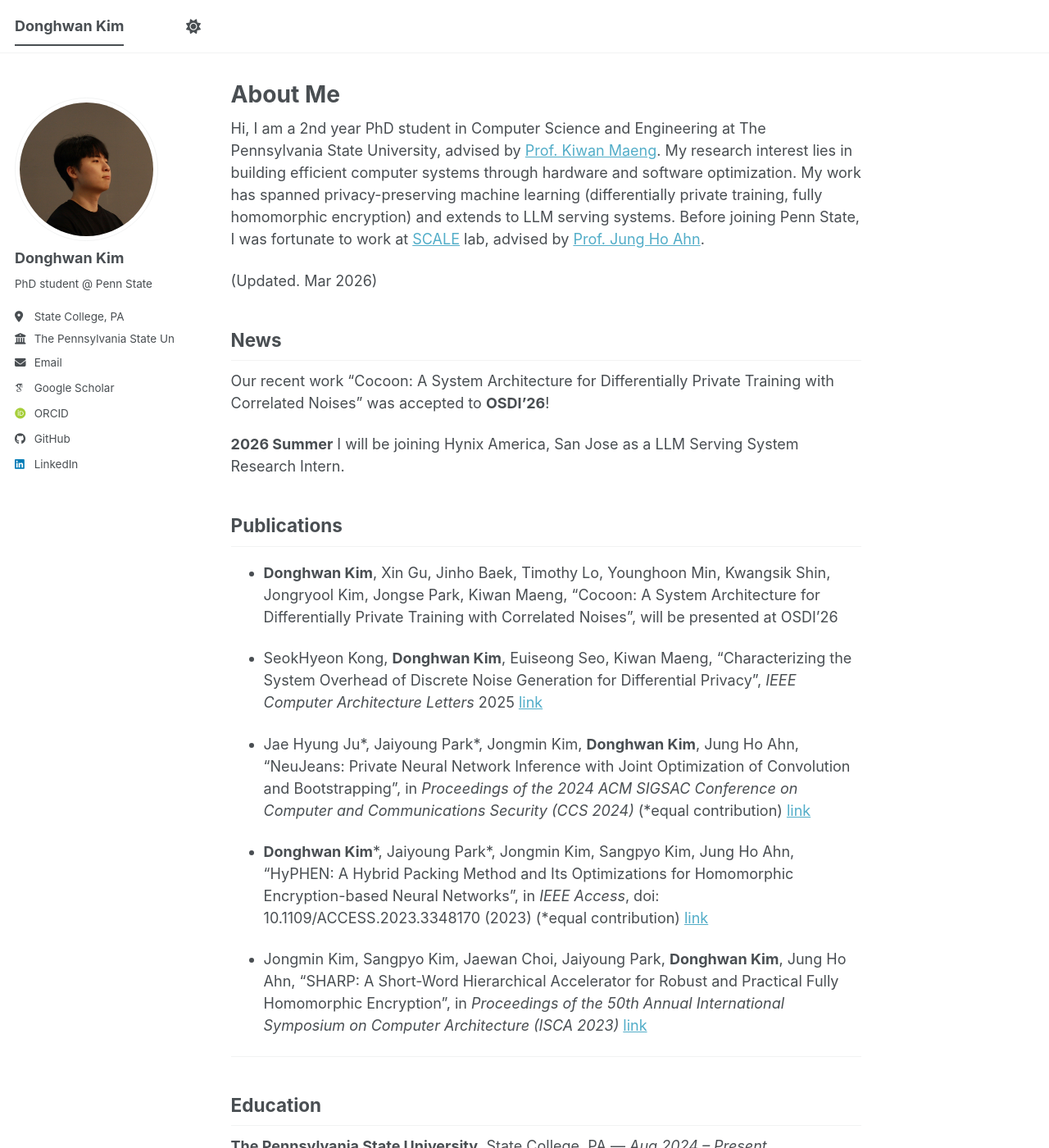
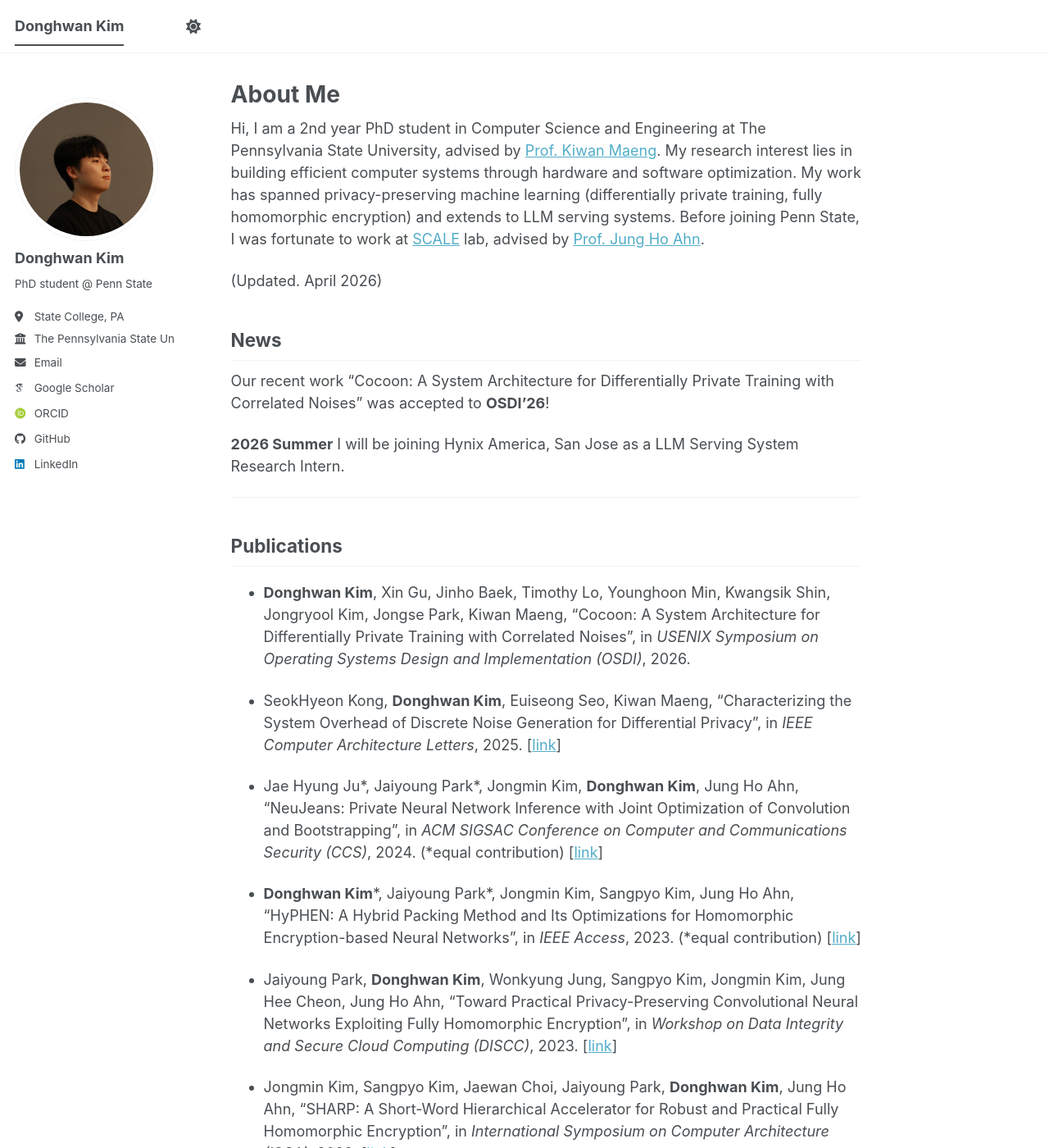
Before and after one commit to heyday98/heyday98.github.io, a Jekyll site: the page built from _pages/about.md, in a window 1280 px wide and 1400 px high. Shown: the whole window at 82% size. Built offline with Jekyll 4.4.1, drawn with Linux system fonts in a browser that asks for light colours; some web fonts are replaced; a script bundle is joined from its source files by our own code; library files that are not in the unit come from our copies; some of the changed text lies outside the part shown.

Commit message:
Consistent publications

```diff
--- a/_includes/footer/custom.html
+++ b/_includes/footer/custom.html
@@ -6,7 +6,3 @@
     mermaid.initialize({startOnLoad:true, theme:'default'});
     await mermaid.run({querySelector:'code.language-mermaid'});
 </script>
-
-<div style="display: flex; justify-content: center; padding-bottom: 20px;">
-    <script type="text/javascript" id="mapmyvisitors" src="//mapmyvisitors.com/map.js?d=ydhmIGAGJy2WyUqDmKtdx-iKttAYnqQbakBVGjNGwe8&cl=ffffff&w=a"></script>
-</div>
--- a/_pages/about.md
+++ b/_pages/about.md
@@ -9,24 +9,28 @@ redirect_from:
 
 Hi, I am a 2nd year PhD student in Computer Science and Engineering at The Pennsylvania State University, advised by [Prof. Kiwan Maeng](https://kiwanmaeng.com/). My research interest lies in building efficient computer systems through hardware and software optimization. My work has spanned privacy-preserving machine learning (differentially private training, fully homomorphic encryption) and extends to LLM serving systems. Before joining Penn State, I was fortunate to work at [SCALE](https://scale.snu.ac.kr/) lab, advised by [Prof. Jung Ho Ahn](https://geniajh.github.io/).
 
-(Updated. Mar 2026)
+(Updated. April 2026)
 
 ## News
 Our recent work "Cocoon: A System Architecture for Differentially Private Training with Correlated Noises" was accepted to **OSDI'26**!
 
 **2026 Summer** I will be joining Hynix America, San Jose as a LLM Serving System Research Intern.
 
+---
+
 ## Publications
 
-- **Donghwan Kim**, Xin Gu, Jinho Baek, Timothy Lo, Younghoon Min, Kwangsik Shin, Jongryool Kim, Jongse Park, Kiwan Maeng, "Cocoon: A System Architecture for Differentially Private Training with Correlated Noises", will be presented at OSDI'26
+- **Donghwan Kim**, Xin Gu, Jinho Baek, Timothy Lo, Younghoon Min, Kwangsik Shin, Jongryool Kim, Jongse Park, Kiwan Maeng, "Cocoon: A System Architecture for Differentially Private Training with Correlated Noises", in *USENIX Symposium on Operating Systems Design and Implementation (OSDI)*, 2026.
 
-- SeokHyeon Kong, **Donghwan Kim**, Euiseong Seo, Kiwan Maeng, "Characterizing the System Overhead of Discrete Noise Generation for Differential Privacy", *IEEE Computer Architecture Letters* 2025 [link](https://ieeexplore.ieee.org/document/11223060)
+- SeokHyeon Kong, **Donghwan Kim**, Euiseong Seo, Kiwan Maeng, "Characterizing the System Overhead of Discrete Noise Generation for Differential Privacy", in *IEEE Computer Architecture Letters*, 2025. \[[link](https://ieeexplore.ieee.org/document/11223060)\]
 
-- Jae Hyung Ju\*, Jaiyoung Park\*, Jongmin Kim, **Donghwan Kim**, Jung Ho Ahn, "NeuJeans: Private Neural Network Inference with Joint Optimization of Convolution and Bootstrapping", in *Proceedings of the 2024 ACM SIGSAC Conference on Computer and Communications Security (CCS 2024)* (\*equal contribution) [link](https://arxiv.org/pdf/2312.04356)
+- Jae Hyung Ju\*, Jaiyoung Park\*, Jongmin Kim, **Donghwan Kim**, Jung Ho Ahn, "NeuJeans: Private Neural Network Inference with Joint Optimization of Convolution and Bootstrapping", in *ACM SIGSAC Conference on Computer and Communications Security (CCS)*, 2024. (\*equal contribution) \[[link](https://arxiv.org/pdf/2312.04356)\]
 
-- **Donghwan Kim**\*, Jaiyoung Park\*, Jongmin Kim, Sangpyo Kim, Jung Ho Ahn, "HyPHEN: A Hybrid Packing Method and Its Optimizations for Homomorphic Encryption-based Neural Networks", in *IEEE Access*, doi: 10.1109/ACCESS.2023.3348170 (2023) (\*equal contribution) [link](https://arxiv.org/pdf/2302.02407)
+- **Donghwan Kim**\*, Jaiyoung Park\*, Jongmin Kim, Sangpyo Kim, Jung Ho Ahn, "HyPHEN: A Hybrid Packing Method and Its Optimizations for Homomorphic Encryption-based Neural Networks", in *IEEE Access*, 2023. (\*equal contribution) \[[link](https://arxiv.org/pdf/2302.02407)\]
 
-- Jongmin Kim, Sangpyo Kim, Jaewan Choi, Jaiyoung Park, **Donghwan Kim**, Jung Ho Ahn, "SHARP: A Short-Word Hierarchical Accelerator for Robust and Practical Fully Homomorphic Encryption", in *Proceedings of the 50th Annual International Symposium on Computer Architecture (ISCA 2023)* [link](https://dl.acm.org/doi/10.1145/3579371.3589053)
+- Jaiyoung Park, **Donghwan Kim**, Wonkyung Jung, Sangpyo Kim, Jongmin Kim, Jung Hee Cheon, Jung Ho Ahn, "Toward Practical Privacy-Preserving Convolutional Neural Networks Exploiting Fully Homomorphic Encryption", in *Workshop on Data Integrity and Secure Cloud Computing (DISCC)*, 2023.  \[[link](https://arxiv.org/pdf/2310.16530)\]
+
+- Jongmin Kim, Sangpyo Kim, Jaewan Choi, Jaiyoung Park, **Donghwan Kim**, Jung Ho Ahn, "SHARP: A Short-Word Hierarchical Accelerator for Robust and Practical Fully Homomorphic Encryption", in *International Symposium on Computer Architecture (ISCA)*, 2023. \[[link](https://dl.acm.org/doi/10.1145/3579371.3589053)\]
 
 ---
 
@@ -47,9 +51,17 @@ Our recent work "Cocoon: A System Architecture for Differentially Private Traini
 
 ## Work Experience
 
-**LLM Serving System Research Intern** - SK Hynix America - *May 2026 - Aug 2026*
-- To be updated
+**LLM Serving System Research Intern** – SK Hynix America, San Jose, CA — *May 2026 – Aug 2026*
 
+
+---
+
+## Tutorials
+
+- "CrypTorch: Easy-to-use and Efficient PyTorch-based Compiler Infrastructure for Machine Learning with MPC", *ASPLOS 2026 Tutorial*
+\[[link](https://sites.google.com/view/cryptorch-asplos-2026-tutorial)\]
+
+---
 
 ## Teaching Experience
 
```
